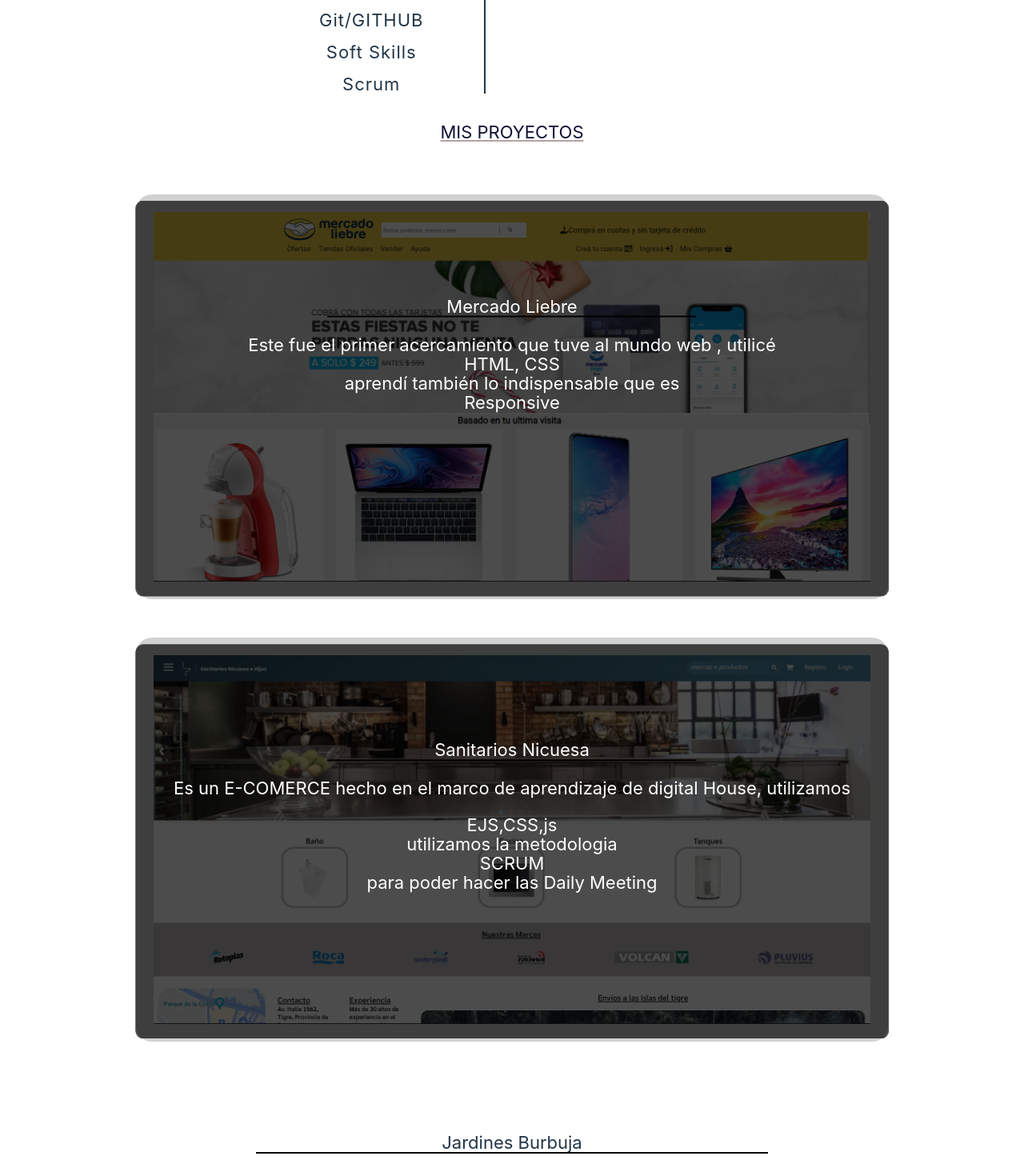
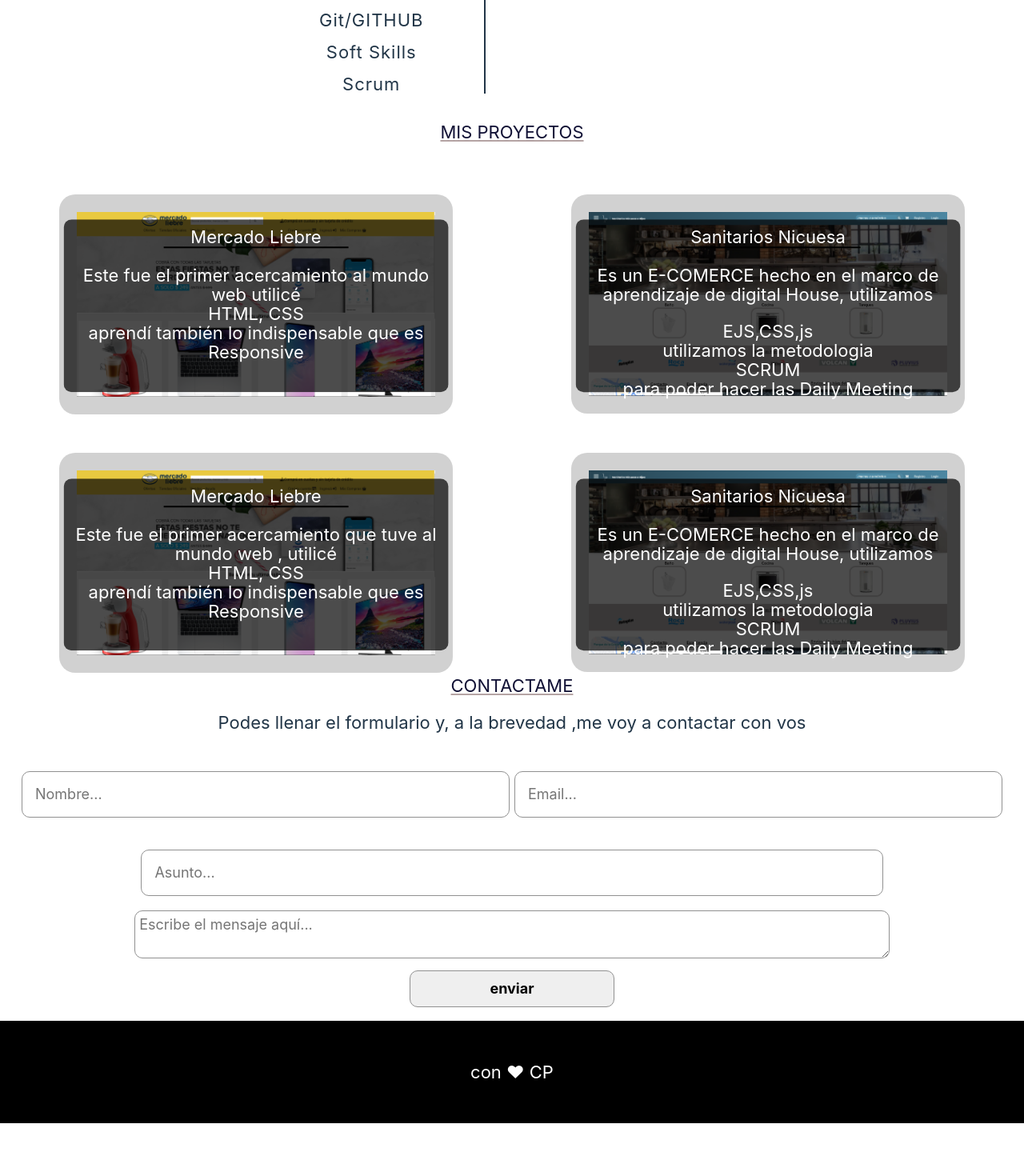
Before and after one commit to CarlosPalladino/portfile, a React (Vite) app: page / in a window 1280 px wide. Shown: the part 1280-2745 px from the top of the page at 80% size. After the commit the page ends 2684 px from the top, so only its background shows below. Built offline with nearby package versions, Linux system fonts and the light colour scheme.

Commit message:
mejorando repos

```diff
--- a/src/assests/img.js
+++ /dev/null
@@ -1,12 +0,0 @@
-window.onload = function() {
-    const image = document.querySelector('.image-container img');
-    const caption = document.querySelector('.image-container figcaption');
-
-    image.addEventListener('mouseenter', function() {
-      caption.classList.add('hover');
-    });
-
-    image.addEventListener('mouseleave', function() {
-      caption.classList.remove('hover');
-    });
-  }
--- /dev/null
+++ b/src/assests/img.jsx
@@ -0,0 +1,22 @@
+import React, { useState } from 'react';
+
+function ImageHover(props) {
+  const [hovered, setHovered] = useState(false);
+
+  return (
+    <div className="image-container">
+      <img
+        src={props.imageUrl}
+        alt={props.imageAlt}
+        className="image"
+        onMouseEnter={() => setHovered(true)}
+        onMouseLeave={() => setHovered(false)}
+      />
+      <figcaption className={hovered ? 'caption hover' : 'caption'}>
+        {props.captionText}
+      </figcaption>
+    </div>
+  );
+}
+
+export default ImageHover;
--- a/src/pages/Home-d.css
+++ b/src/pages/Home-d.css
@@ -1,10 +1,10 @@
 @media (min-width: 1024px) {
-      .img-container {
+      .img-container{
         position: relative;
         display: inline-block;
       }
       .img-container figcaption {
-        height: 93%;
+        height: 70%;
         position: absolute;
         top: 50%;
         width: 72%;
--- a/src/pages/Home-m.css
+++ b/src/pages/Home-m.css
@@ -59,12 +59,10 @@
 }
 
 /* PROJECT SECTION*/
-#projects {
+.projects {
   display: flex;
-  /* flex-direction: column; */
   justify-content: center;
   width: 100%;
-  display: flex;
   text-align: center;
   flex-wrap: wrap;
 }
@@ -77,7 +75,7 @@
 }
 
 
-#projects h4 {
+.projects h4 {
   border-bottom: 2px solid black;
  margin-top: 10px;
  margin: 1rem;
--- a/src/pages/Home-t.css
+++ b/src/pages/Home-t.css
@@ -1,10 +1,9 @@
 @media(min-width: 768px) {
-
   .container {
     margin-top: 2rem;
   }
 
-  #image-m{
+  #image-m {
     width: 30%;
   }
 
@@ -16,22 +15,26 @@
     margin: auto;
   }
 
- #tittle{
+  #tittle {
     text-align: center;
     font-size: 22px;
     text-transform: uppercase;
     color: #111135;
     text-decoration: underline;
-  text-decoration-color: #b5a4a4;;
+    text-decoration-color: #b5a4a4;
+    ;
   }
 
   #skills h4 {
     border-bottom: 2px solid black;
-}   .img-container {
+  }
+
+  .img-container {
     position: relative;
     display: inline-block;
     margin-top: 2rem;
   }
+
   .img-container figcaption {
     height: 100%;
     position: absolute;
@@ -47,53 +50,57 @@
     opacity: 0;
     transition: opacity 0.3s ease-in-out;
   }
+
   .img-container:hover figcaption {
     opacity: 1;
 
   }
 
   /* PROJECT SECTION*/
-  #projects {
-    display: flex;
-    flex-direction: column;
-    justify-content: center;
-    width: 100%;
-    display: flex;
-    text-align: center;
-    flex-wrap: wrap;
+  .projects {
+    display: grid;
+    grid-template-columns: 1fr 1fr;
+    grid-template-rows: 1fr 1fr;
   }
 
 
-  #projects h4 {
+
+  .projects h4 {
     border-bottom: 2px solid black;
     max-width: 50%;
     margin: auto;
-    margin-top: 5rem;
   }
 
-  #projects p{
+  .projects p {
     display: flex;
     flex-direction: column;
   }
-  #img-conteiner{
+
+
+
+  #img-conteiner {
     width: 100%;
   }
-  #img{
+
+  #img {
     width: 70%;
     cursor: pointer;
     background: #c3c3c3c3;
     padding: 1rem;
     border-radius: 20px;
+
   }
 
+  #contact {
+    display: flex;
+    flex-direction: column;
+    ;
   }
-  #contact{
-    display: flex;
-    flex-direction: column;;
-  }
+
   #contact h3 {
     max-width: 50%;
-    margin: auto;  }
+    margin: auto;
+  }
 
   /* Contacto */
   .half-input {
@@ -120,3 +127,4 @@
     display: flex;
     width: 70%;
   }
+}
--- a/src/pages/home.jsx
+++ b/src/pages/home.jsx
@@ -69,18 +69,25 @@
         {/* // <!-- ABOUT PROJECTS SECTION --> */}
 
 
-        <article id="projects">
           <h3 id="tittle">MIS PROYECTOS</h3>
+
+
+
+
+        <article className="projects">
+
+
+
          <figure className="img-container">
             <a href="https://github.com/CarlosPalladino/Mercado-Liebre"> <img src="./images/Mercado-liebre.png" id="img" /> </a>
             <figcaption>
             <h4>Mercado Liebre </h4>
-            <p>Este fue el primer acercamiento que tuve al mundo web , utilicé <b>HTML, CSS </b> aprendí también lo
+            <p>Este fue el primer acercamiento al mundo web utilicé <b>HTML, CSS </b> aprendí también lo
               indispensable que es <b>Responsive</b></p>
             </figcaption>
           </figure>
 
-          <figure class="img-container">
+          <figure className="img-container">
             <a href="https://github.com/Esteban-Somoza/Grupo_1_Sanitarios"><img src="./images/Sanitarios-Nicuesa.png" id="img" />
             </a>
           <figcaption>
@@ -90,13 +97,32 @@
             </p>
           </figcaption>
           </figure>
+          <figure className="img-container">
+            <a href="https://github.com/CarlosPalladino/Mercado-Liebre"> <img src="./images/Mercado-liebre.png" id="img" /> </a>
+            <figcaption>
+            <h4>Mercado Liebre </h4>
+            <p>Este fue el primer acercamiento que tuve al mundo web , utilicé <b>HTML, CSS </b> aprendí también lo
+              indispensable que es <b>Responsive</b></p>
+            </figcaption>
+          </figure>
 
+          <figure className="img-container">
+            <a href="https://github.com/Esteban-Somoza/Grupo_1_Sanitarios"><img src="./images/Sanitarios-Nicuesa.png" id="img" />
+            </a>
+          <figcaption>
+            <h4> Sanitarios Nicuesa</h4>
+            <p> Es un E-COMERCE hecho en el marco de aprendizaje de digital House, utilizamos </p>
+            <p> <b> EJS,CSS,js</b>utilizamos la metodologia<b>SCRUM</b>para poder hacer las Daily Meeting
+            </p>
+          </figcaption>
+          </figure>
+{/*
           <figcaption>
             <h4>Jardines Burbuja</h4>
             <p> este proyecto esta hecho bajo las practicas de <b>ID FOR IDEAS</b>, esta cuenta con<b>base de
               datos</b>
               hecha relacional y su front-end hecho en el Framework <b>React</b> </p>
-          </figcaption>
+          </figcaption> */}
 
         </article>
       </div >
```
Lines whose indentation alone changed are shown as unchanged.
